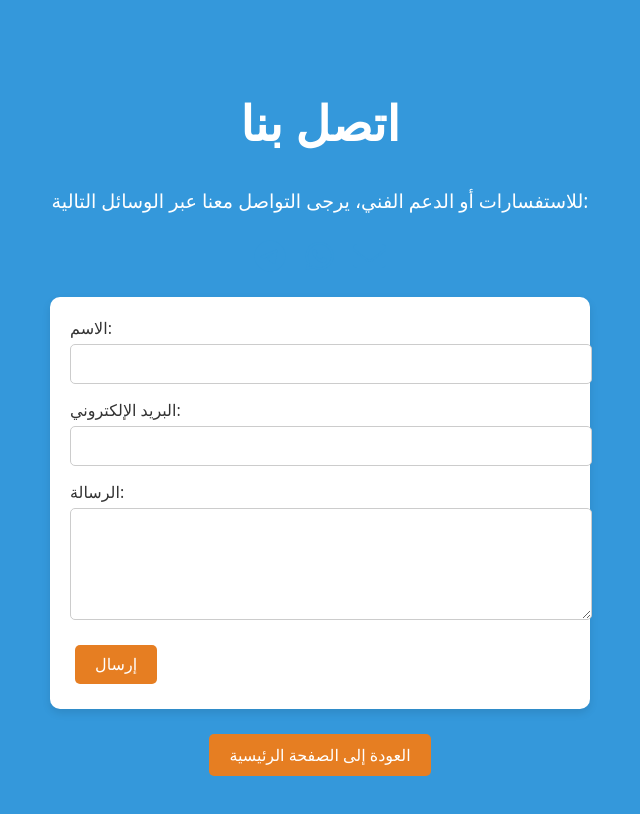
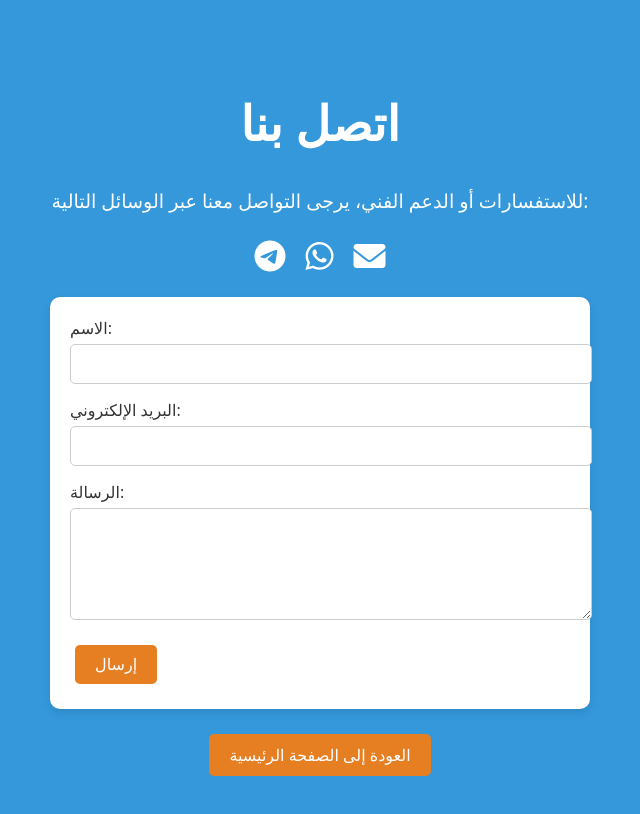
Before and after one commit to abduai7/AbduAI, a plain HTML site: page contact.html in a window 1280 px wide. Shown: the whole page, without its empty margins (320-960 px from the left). Drawn offline with Linux system fonts and the light colour scheme.

Commit message:
Add files via upload

```diff
--- a/style.css
+++ b/style.css
@@ -96,11 +96,11 @@ button:hover {
 }
 .social-icon {
     font-size: 2rem;
-    color: #3498DB;
+    color: white;
     transition: color 0.3s ease;
 }
 .social-icon:hover {
-    color: #2980B9;
+    color: #E67E22;
 }
 .blog-posts {
     display: flex;
```
